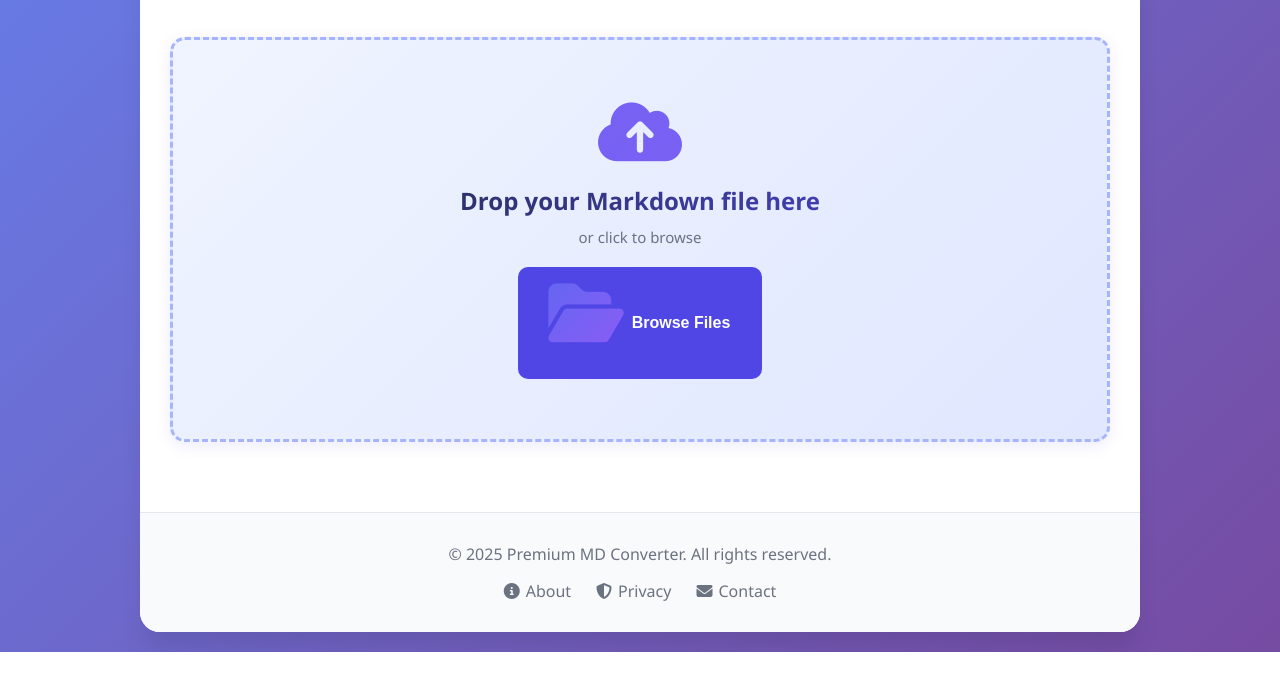
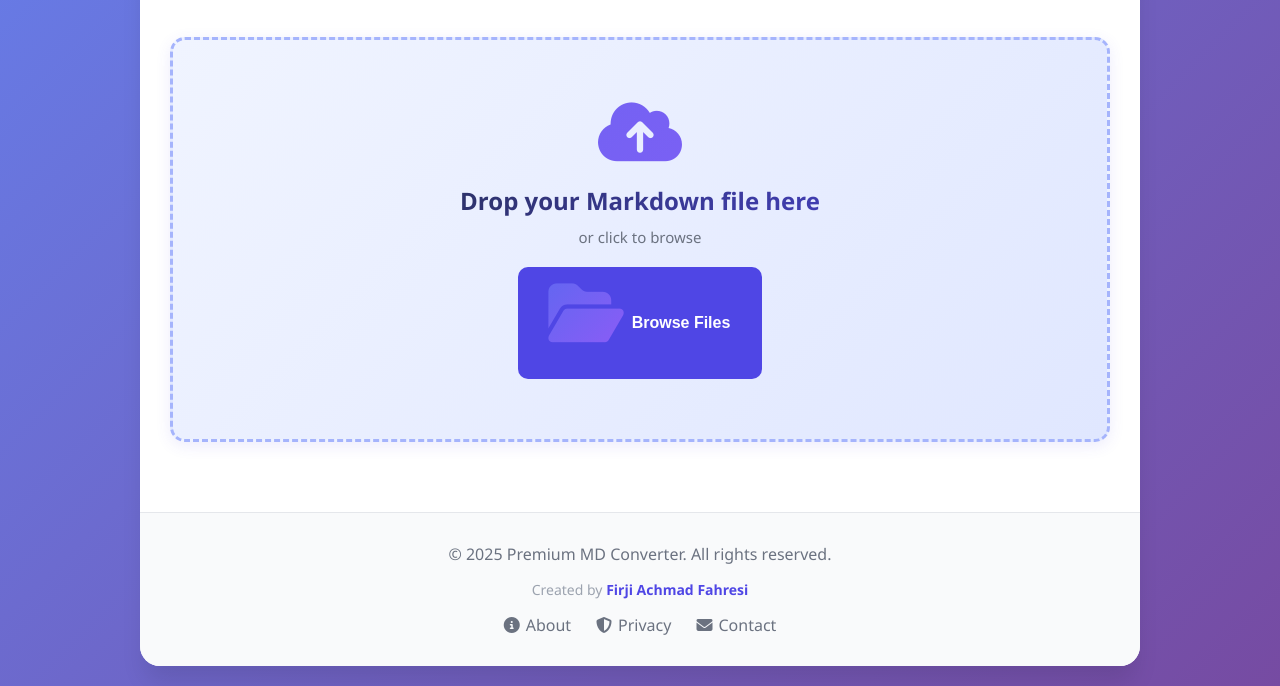
Before and after one commit to FirjiAchmad24/converter, a plain HTML site: page index.html in a window 1280 px wide. Shown: the part 184-870 px from the top of the page. Before the commit the page ends 836 px from the top, so only its background shows below. Drawn offline with nearby package versions, Linux system fonts and the light colour scheme.

Commit message:
update name

```diff
--- a/index.html
+++ b/index.html
@@ -67,6 +67,7 @@
 
         <footer>
             <p>&copy; 2025 Premium MD Converter. All rights reserved.</p>
+            <p style="margin-bottom: 15px; color: #9ca3af; font-size: 14px;">Created by <strong style="color: #4f46e5;">Firji Achmad Fahresi</strong></p>
             <div class="footer-links">
                 <a href="#"><i class="fas fa-info-circle"></i> About</a>
                 <a href="#"><i class="fas fa-shield-alt"></i> Privacy</a>
```
